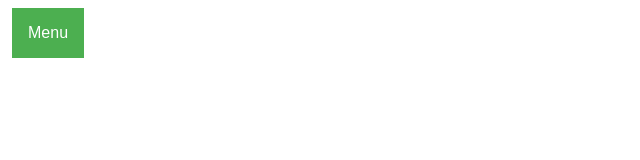
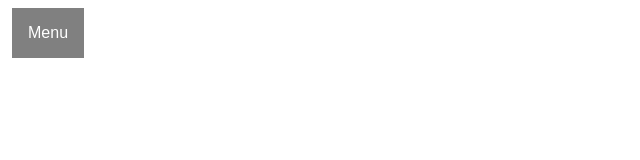
Before and after one commit to rubs3488/Code, a plain HTML site: page index.html in a window 1280 px wide. Shown: the whole page, without its empty margins (0-640 px from the left). Drawn offline with Linux system fonts and the light colour scheme.

Commit message:
dropdown2

```diff
--- a/stylesheet.css
+++ b/stylesheet.css
@@ -1,6 +1,6 @@
 /* Dropdown Button */
 .dropbtn {
-  background-color: #4CAF50;
+  background-color:grey;
   color: white;
   padding: 16px;
   font-size: 16px;
@@ -38,4 +38,4 @@
 .dropdown:hover .dropdown-content {display: block;}
 
 /* Change the background color of the dropdown button when the dropdown content is shown */
-.dropdown:hover .dropbtn {background-color: #3e8e41;
+.dropdown:hover .dropbtn {background-color:black;
```
